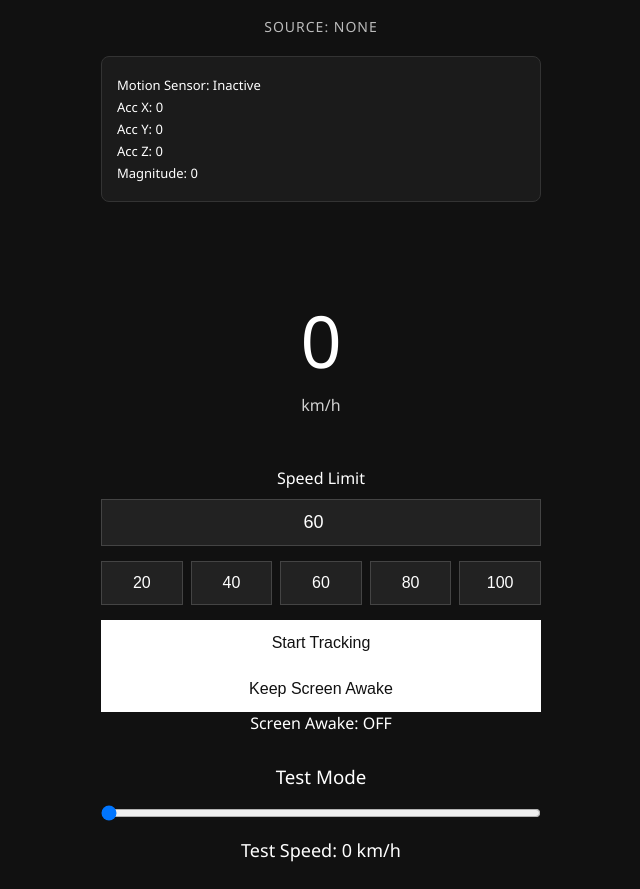
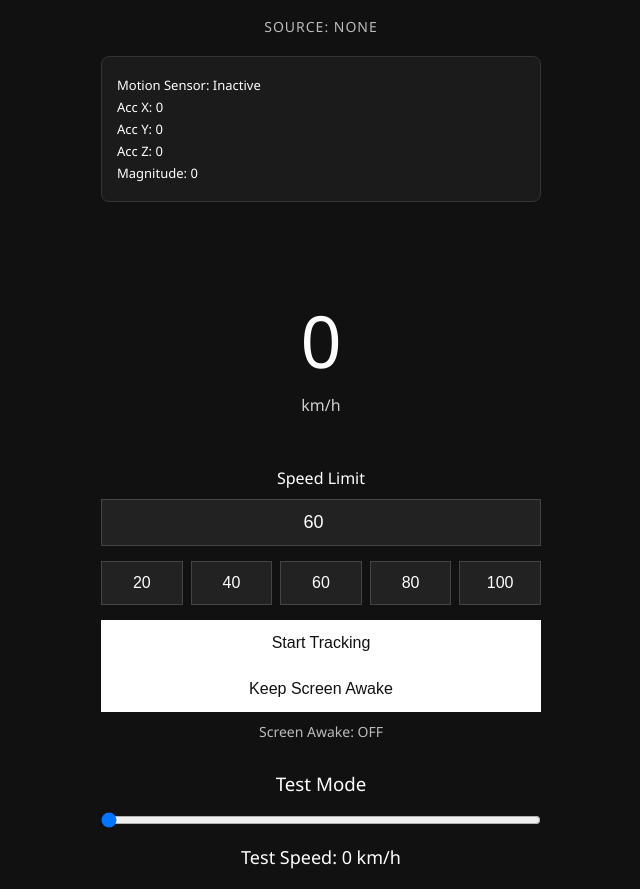
Before and after one commit to KkShiva/Car-speed-limit-alert, a plain HTML site: page index.html in a window 1280 px wide. Shown: the part 120-1009 px from the top of the page, without its empty margins (319-959 px from the left). Drawn offline with Linux system fonts and the light colour scheme; a script that the page names is missing.

Commit message:
Refactor CSS styles for

```diff
--- a/css/style.css
+++ b/css/style.css
@@ -307,3 +307,9 @@ button:disabled{
 .sensor-inactive{
     color:#999;
 }
+#wakeLockStatus{
+    margin-top:10px;
+    margin-bottom:15px;
+    color:#bbb;
+    font-size:14px;
+}
```
